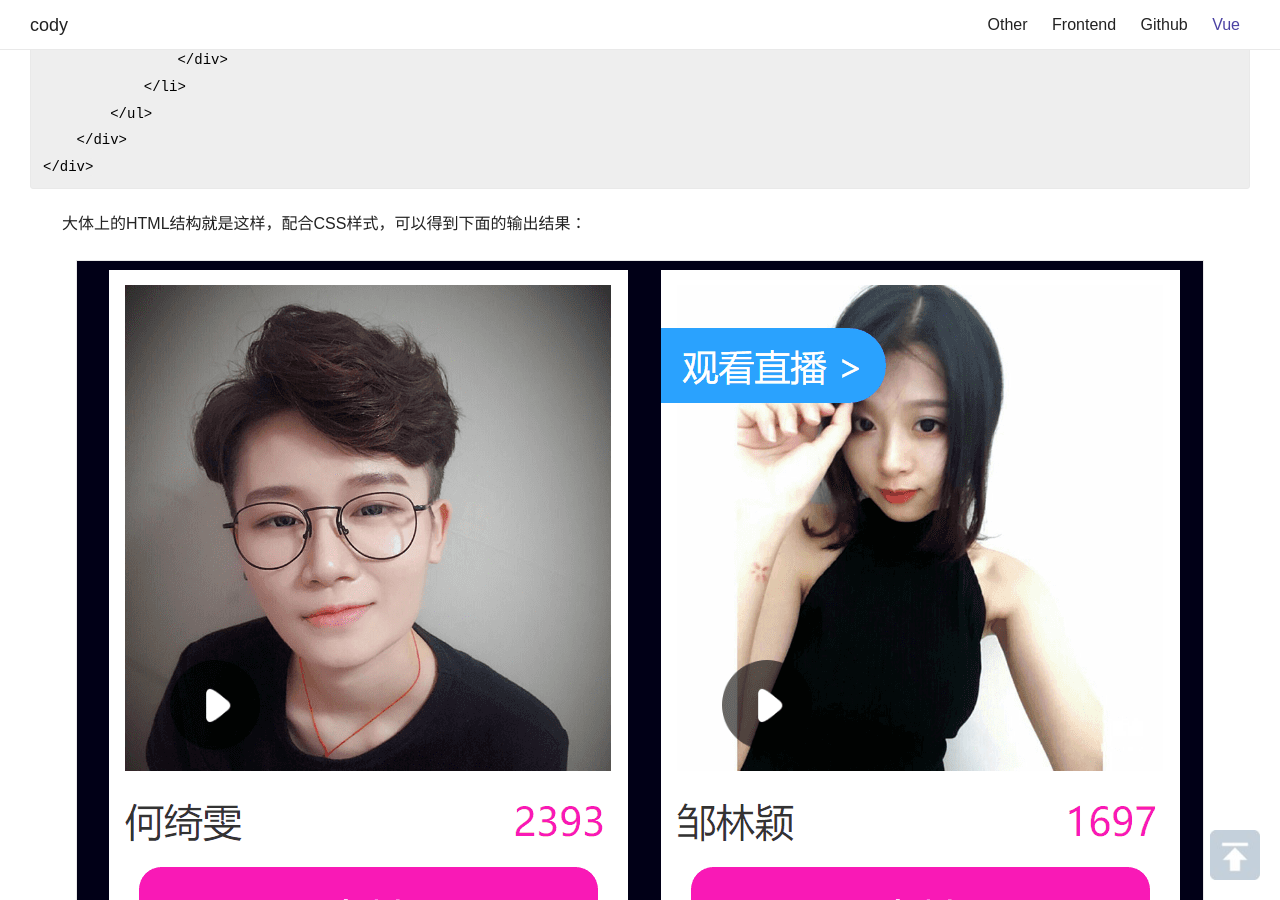
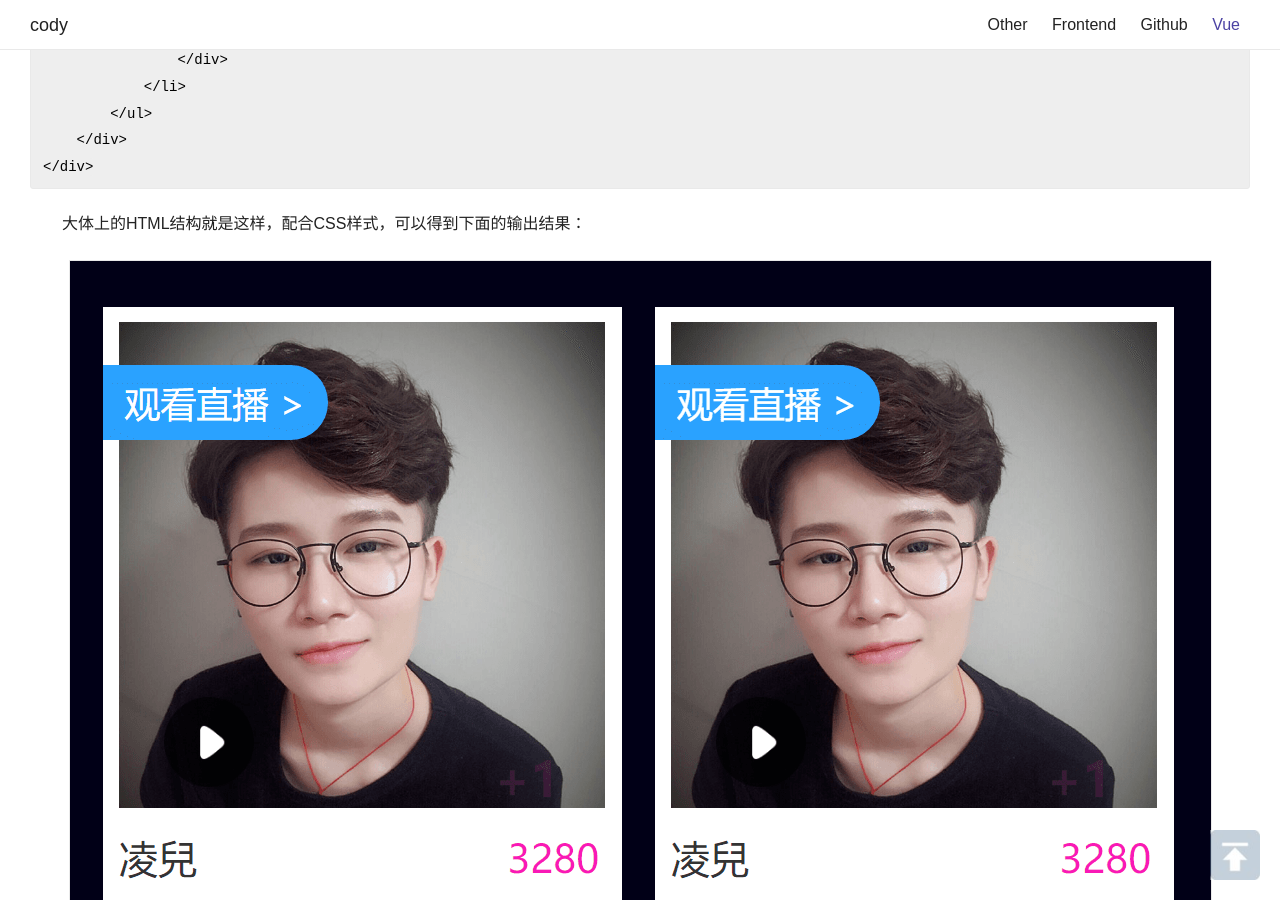
Before and after one commit to cody1991/cody1991.github.io, a Jekyll site: the page built from _posts/2016-08-30-a-simple-vue-guide.md, in a window 1280 px wide and 900 px high, scrolled down 3766 px. Built offline with Jekyll 4.4.1, drawn with Linux system fonts in a browser that asks for light colours; nearby versions of some CDN libraries; comment, search, counter and statistics services are not loaded.

Commit message:
modify post

```diff
--- a/_posts/2016-08-30-a-simple-vue-guide.md
+++ b/_posts/2016-08-30-a-simple-vue-guide.md
@@ -95,7 +95,7 @@ category: vue
 
 大体上的HTML结构就是这样，配合CSS样式，可以得到下面的输出结果：
 
-<img src="http://cody1991.github.io/source/2016.08.30/1.png">
+<img src="http://cody1991.github.io/source/2016.08.30/2.png">
 
 当然现在还都是静态数据。
 
```
